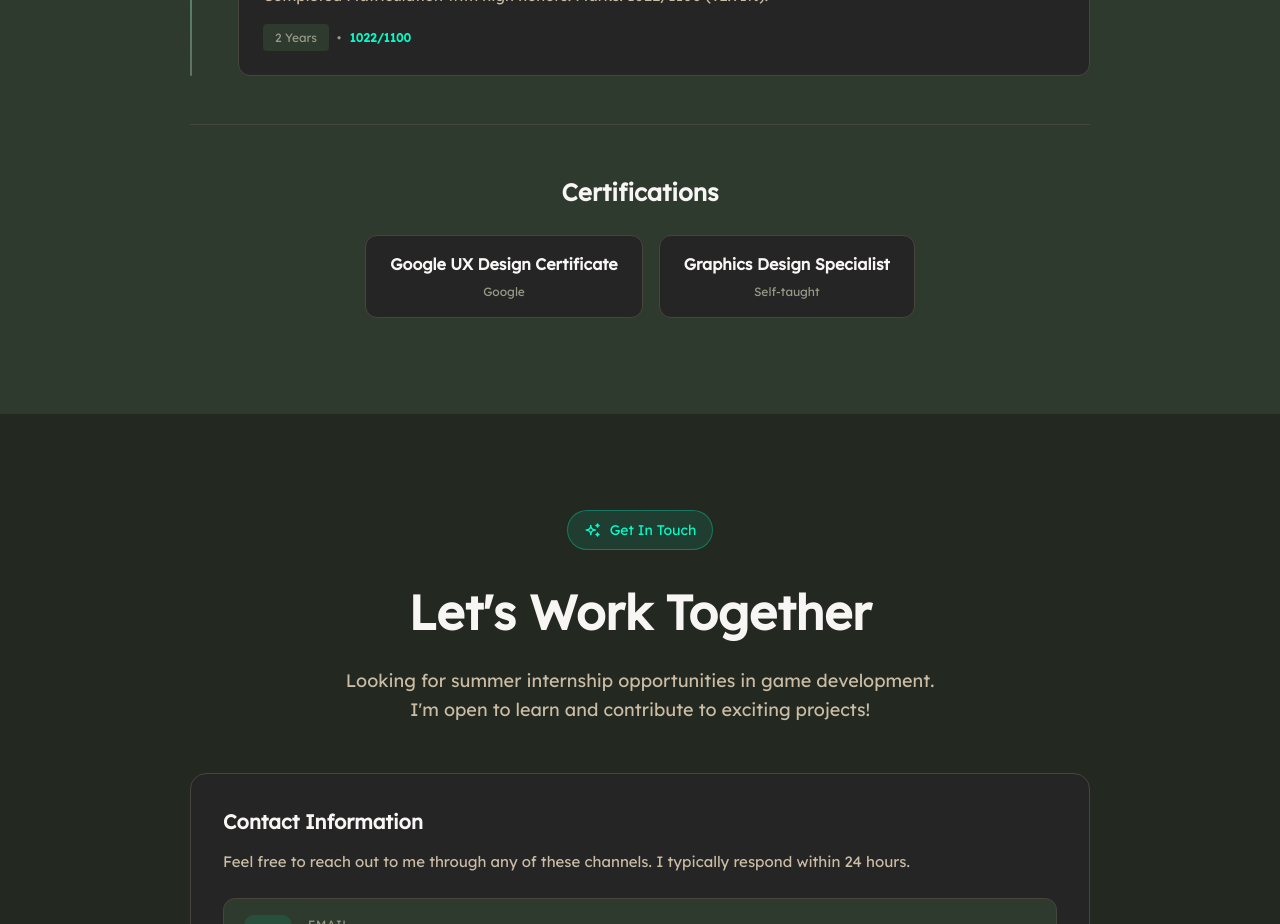
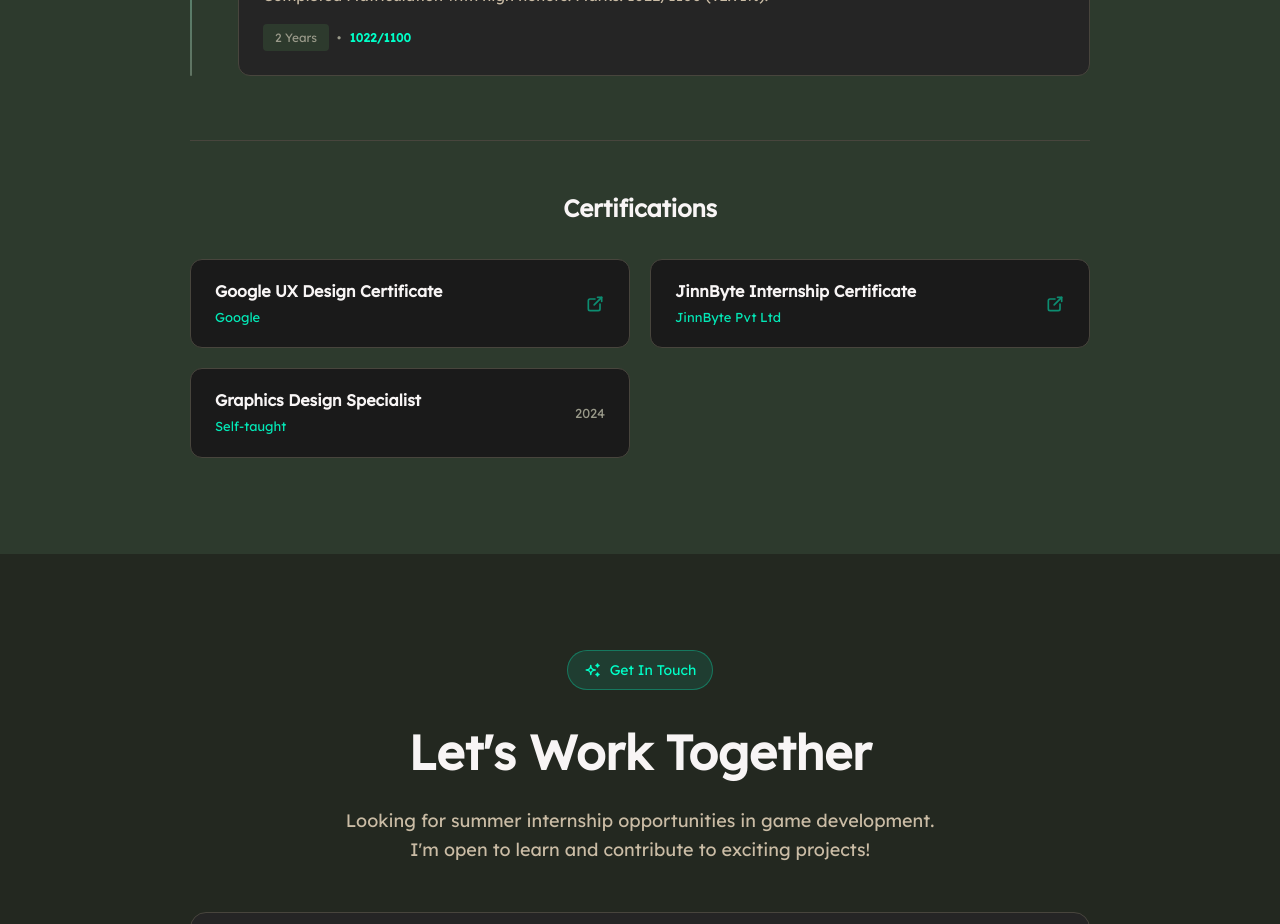
Before and after one commit to Xain-Ul-Abedin/My-Portfolio, a React (Vite) app: page / in a window 1280 px wide. Shown: the part 5260-6184 px from the top of the page. Built offline with nearby package versions, Linux system fonts and the light colour scheme.

Commit message:
fix: certificates buttons and functionality

```diff
--- a/src/components/Experience.jsx
+++ b/src/components/Experience.jsx
@@ -1,5 +1,5 @@
 import { motion } from 'framer-motion';
-import { IconBriefcase, IconSchool, IconMapPin, IconClock } from '@tabler/icons-react';
+import { IconBriefcase, IconSchool, IconMapPin, IconClock, IconExternalLink } from '@tabler/icons-react';
 import { fadeInUp, staggerContainer, whileHover, whileTap } from '../styles/animations';
 import config from '../data/config.json';
 import styles from './Experience.module.css';
@@ -82,17 +82,34 @@ export default function Experience() {
         >
           <h3 className={styles.certTitle}>Certifications</h3>
           <div className={styles.certList}>
-            {config.certifications.map((cert, i) => (
-              <motion.div
-                key={i}
-                className={styles.certBadge}
-                whileHover={whileHover}
-                whileTap={whileTap}
-              >
-                <span className={styles.certName}>{cert.name}</span>
-                <span className={styles.certIssuer}>{cert.issuer}</span>
-              </motion.div>
-            ))}
+            {config.certifications.map((cert, i) => {
+              const isLink = cert.url && cert.url !== '#';
+              const BadgeComponent = isLink ? motion.a : motion.div;
+
+              return (
+                <BadgeComponent
+                  key={i}
+                  {...(isLink ? {
+                    href: cert.url,
+                    target: '_blank',
+                    rel: 'noopener noreferrer'
+                  } : {})}
+                  className={`${styles.certBadge} ${!isLink ? styles.noLink : ''}`}
+                  whileHover={isLink ? whileHover : undefined}
+                  whileTap={isLink ? whileTap : undefined}
+                >
+                  <div className={styles.certContent}>
+                    <span className={styles.certName}>{cert.name}</span>
+                    <span className={styles.certIssuer}>{cert.issuer}</span>
+                  </div>
+                  {isLink ? (
+                    <IconExternalLink size={20} className={styles.certIcon} />
+                  ) : (
+                    <span className={styles.certYear}>{cert.year}</span>
+                  )}
+                </BadgeComponent>
+              );
+            })}
           </div>
         </motion.div>
       </div>
--- a/src/components/Experience.module.css
+++ b/src/components/Experience.module.css
@@ -184,7 +184,7 @@
 }
 
 .certifications {
-  margin-top: 3rem;
+  margin-top: 4rem;
   padding-top: 3rem;
   border-top: 1px solid var(--subtle-border);
 }
@@ -193,43 +193,79 @@
   font-size: 1.5rem;
   font-weight: 600;
   color: var(--text-primary);
-  margin: 0 0 1.5rem 0;
+  margin: 0 0 2rem 0;
   text-align: center;
+  letter-spacing: -0.01em;
 }
 
 .certList {
-  display: flex;
-  flex-wrap: wrap;
-  gap: 1rem;
-  justify-content: center;
+  display: grid;
+  grid-template-columns: repeat(auto-fit, minmax(300px, 1fr));
+  gap: 1.25rem;
+  max-width: 900px;
+  margin: 0 auto;
 }
 
 .certBadge {
   display: flex;
-  flex-direction: column;
-  padding: 1rem 1.5rem;
-  background: var(--subtle-card);
+  align-items: center;
+  justify-content: space-between;
+  padding: 1.25rem 1.5rem;
+  background: var(--background-primary);
   border: 1px solid var(--subtle-border);
   border-radius: 12px;
-  text-align: center;
-  transition: all 0.3s ease;
+  text-decoration: none;
+  transition: all 0.3s cubic-bezier(0.4, 0, 0.2, 1);
+  gap: 1rem;
 }
 
-.certBadge:hover {
+.noLink {
+  cursor: default;
+}
+
+.certBadge:not(.noLink):hover {
   border-color: var(--accent-primary);
+  background: var(--subtle-card);
   transform: translateY(-3px);
+  box-shadow: 0 12px 24px rgba(0, 0, 0, 0.2);
+}
+
+.certContent {
+  display: flex;
+  flex-direction: column;
+  gap: 0.25rem;
 }
 
 .certName {
   font-size: 1rem;
   font-weight: 600;
   color: var(--text-primary);
-  margin-bottom: 0.25rem;
+  line-height: 1.4;
 }
 
 .certIssuer {
-  font-size: 0.75rem;
+  font-size: 0.8125rem;
+  color: var(--accent-primary);
+  font-weight: 500;
+  opacity: 0.9;
+}
+
+.certYear {
+  font-size: 0.8125rem;
   color: var(--text-muted);
+  font-weight: 500;
+}
+
+.certIcon {
+  color: var(--accent-primary);
+  opacity: 0.5;
+  transition: all 0.3s ease;
+  flex-shrink: 0;
+}
+
+.certBadge:not(.noLink):hover .certIcon {
+  opacity: 1;
+  transform: scale(1.1) rotate(-10deg);
 }
 
 @media (max-width: 768px) {
@@ -258,10 +294,6 @@
   }
 
   .certList {
-    flex-direction: column;
-  }
-
-  .certBadge {
-    align-items: center;
+    grid-template-columns: 1fr;
   }
 }
--- a/src/data/config.json
+++ b/src/data/config.json
@@ -272,12 +272,20 @@
     {
       "name": "Google UX Design Certificate",
       "issuer": "Google",
-      "year": "2024"
+      "year": "2024",
+      "url": "/certificates/UX Design_Google.pdf"
+    },
+    {
+      "name": "JinnByte Internship Certificate",
+      "issuer": "JinnByte Pvt Ltd",
+      "year": "2025",
+      "url": "/certificates/JinnByte_InternShip_Certificate.pdf"
     },
     {
       "name": "Graphics Design Specialist",
       "issuer": "Self-taught",
-      "year": "2024"
+      "year": "2024",
+      "url": "#"
     }
   ]
 }
--- a/src/utils/generateResume.js
+++ b/src/utils/generateResume.js
@@ -16,11 +16,6 @@ const IC = {
   zap:      `<svg xmlns="http://www.w3.org/2000/svg" width="13" height="13" viewBox="0 0 24 24" fill="none" stroke="currentColor" stroke-width="2" stroke-linecap="round" stroke-linejoin="round"><polygon points="13 2 3 14 12 14 11 22 21 10 12 10 13 2"/></svg>`,
   award:    `<svg xmlns="http://www.w3.org/2000/svg" width="13" height="13" viewBox="0 0 24 24" fill="none" stroke="currentColor" stroke-width="2" stroke-linecap="round" stroke-linejoin="round"><circle cx="12" cy="8" r="6"/><path d="M15.477 12.89L17 22l-5-3-5 3 1.523-9.11"/></svg>`,
 };
-
-const CERTS = [
-  { name: 'Google UX Design Certificate', url: '/certificates/UX Design_Google.pdf' },
-  { name: 'JinnByte Internship Certificate', url: '/certificates/JinnByte_InternShip_Certificate.pdf' },
-];
 
 const BASE = window.location.origin;
 
@@ -132,7 +127,7 @@ export async function generateResume() {
 
     <div class="ss">
       <div class="st">${IC.award} Certifications</div>
-        ${CERTS.map(c => `
+      ${config.certifications.filter(c => c.url && c.url !== '#').map(c => `
         <div class="cert">
           <div class="cbar2"></div>
           <span><a href="${BASE}${c.url}" target="_blank">${c.name}</a></span>
```
Lines whose indentation alone changed are shown as unchanged.
